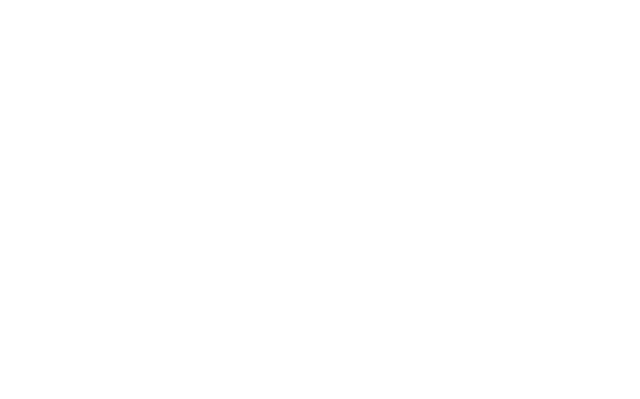
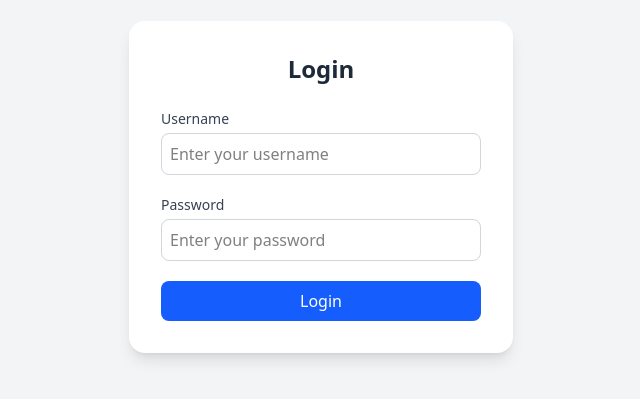
Before and after one commit to Arjunlama2/chaitra_frontend, a React (Vite) app: page /login in a window 1280 px wide. Before the commit this address had no page. Shown: the part 213-612 px from the top of the page, without its empty margins (319-959 px from the left). Built offline with nearby package versions, Linux system fonts and the light colour scheme.

Commit message:
componsets and login

```diff
--- a/src/App.jsx
+++ b/src/App.jsx
@@ -3,6 +3,7 @@
 import Header from "./componet/Header";
 import Home from "./page/home/Home";
 import { Route, Routes } from "react-router";
+import Login from "./page/login";
 
 
 
@@ -16,6 +17,7 @@
     <>
 <Routes>
 <Route path="/" element={ <Home/>}/>
+<Route path="/login" element={ <Login/>}/>
 {/* <Route path="/about" element={<div>This is about page</div>}/> */}
 </Routes>
 
--- /dev/null
+++ b/src/page/Login.jsx
@@ -0,0 +1,81 @@
+import React, { useState } from "react";
+
+function Login() {
+  const [username, setUsername] = useState(null);
+  const [passowrd, setPassword] = useState(null);
+
+  const handlePassword = (e) => {
+    setPassword(e.target.value);
+  };
+
+  const handleUsername = (e) => {
+    setUsername(e.target.value);
+  };
+
+  const handleSubmit = () => {
+    const data = {
+      username: username,
+      passowrd: passowrd,
+    };
+console.log(data)
+    alert(`username:${data.username}`);
+  };
+
+  return (
+    <div className="flex justify-center items-center min-h-screen bg-gray-100">
+      <div className="bg-white shadow-lg rounded-2xl p-8 w-full max-w-sm">
+        <h2 className="text-2xl font-semibold text-center text-gray-800 mb-6">
+          Login
+        </h2>
+
+        <form>
+          <div className="space-y-5">
+            <div className="flex flex-col">
+              <label
+                htmlFor="username"
+                className="text-sm font-medium text-gray-700 mb-1"
+              >
+                Username
+              </label>
+              <input
+                id="username"
+                type="text"
+                className="border border-gray-300 rounded-lg p-2 focus:outline-none focus:ring-2 focus:ring-teal-500 focus:border-transparent"
+                placeholder="Enter your username"
+                onChange={(e) => {
+                  handleUsername(e);
+                }}
+              />
+            </div>
+
+            <div className="flex flex-col">
+              <label
+                htmlFor="password"
+                className="text-sm font-medium text-gray-700 mb-1"
+              >
+                Password
+              </label>
+              <input
+                id="password"
+                type="password"
+                className="border border-gray-300 rounded-lg p-2 focus:outline-none focus:ring-2 focus:ring-teal-500 focus:border-transparent"
+                placeholder="Enter your password"
+                onChange={(e) => handlePassword(e)}
+              />
+            </div>
+
+            <button
+              type="submit"
+              className="w-full bg-blue-600 text-white py-2 rounded-lg hover:bg-blue-700 transition duration-200"
+              onClick={handleSubmit}
+            >
+              Login
+            </button>
+          </div>
+        </form>
+      </div>
+    </div>
+  );
+}
+
+export default Login;
--- a/src/page/home/Home.jsx
+++ b/src/page/home/Home.jsx
@@ -1,49 +1,95 @@
-// hooks
+// // hooks
 
-import { useEffect, useState } from "react";
+// import { useEffect, useState } from "react";
 
+// function Home() {
+//  const [data, setData] = useState(0);
+//  const [name, setName] = useState("");
 
+//  useEffect(()=>{
 
-function Home() {
- const [data, setData] = useState(0);
- const [name, setName] = useState("");
- useEffect(()=>{
+//  },[])
 
- },[])
-
-
-//  it is mustly used as variable
-// if we dont handle states properly
-// Infinity loop
+// //  it is mustly used as variable
+// // if we dont handle states properly
+// // Infinity loop
 
 // const increase=()=>{
 // setData(data+1)
 // }
 
-const setUserName=(e)=>{
-  console.log(e.target.value)
+// const setUserName=(e)=>{
+//   console.log(e.target.value)
 
-  setName(e.target.value)
+//   setName(e.target.value)
 
-}
+// }
+
+//   return (
+//     <div className="text-center mt-5">
+//     {
+//       data
+//     }
+//     <button className="bg-blue-600  cursor-pointer" onClick={()=>increase()}>
+//       increase
+//     </button>
+
+//     <input onChange={(e)=>setUserName(e) } placeholder="write your Name"/>
+//     my name is :{name}
+//     </div>
+//   );
+// }
+
+// export default Home;
+
+import React from "react";
+import image from "../../assets/hero.png";
+
+const Card = (props) => {
+  const { data } = props;
+  return (
+    <div>
+
+      {data ? (
+        <div className="w-[20vw]">
+          <div>
+            <img src={`${data.imageLink}`} alt="" />
+          </div>
+          <div className="w-[20vw]">
+            <p>title:{data.title}</p>
+            <p>Descrition:{data.discription}</p>
+          </div>
+        </div>
+
+      ) : (
+        <div> no data</div>
+      )}
+    </div>
+  );
 
 
+};
+function Home() {
   return (
-    <div className="text-center mt-5">
-    {
-      data
-    }
-    <button className="bg-blue-600  cursor-pointer" onClick={()=>increase()}>
-      increase
-    </button>
+    <div className="flex gap-10">
+      <Card
+        data={{
+          title: "card1",
+          discription:
+            "Lorem ipsum dolor sit amet consectetur adipisicing elit. Deserunt delectus dolores sit, libero praesentium tempora consectetur ab optio iusto at quia porro hic totam repellat? Excepturi rerum fuga nesciunt aut.",
+          imageLink: image,
+        }}
+      />
 
-
-    <input onChange={(e)=>setUserName(e) } placeholder="write your Name"/>
-    my name is :{name}
+      <Card
+       data={{
+          title: "card2",
+          discription:
+            "Lorem ipsum dolor sit amet consectetur adipisicing elit. Deserunt delectus dolores sit, libero praesentium tempora consectetur ab optio iusto at quia porro hic totam repellat? Excepturi rerum fuga nesciunt aut.",
+          imageLink: image,
+        }} />
     </div>
   );
 }
 
-
-
 export default Home;
```
